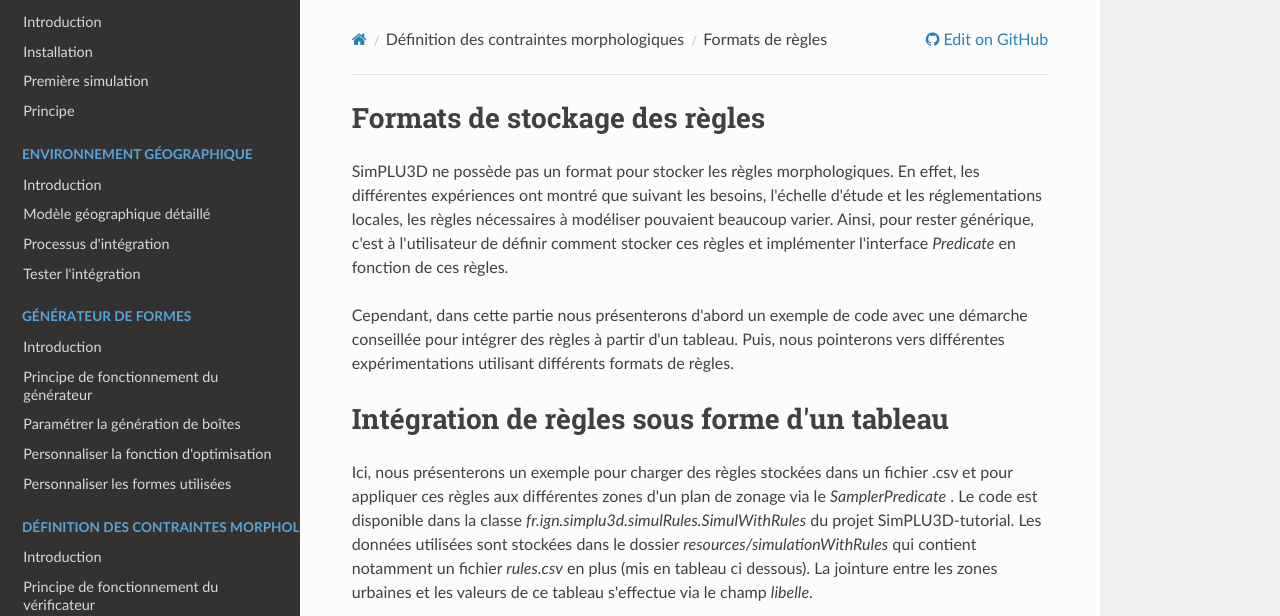
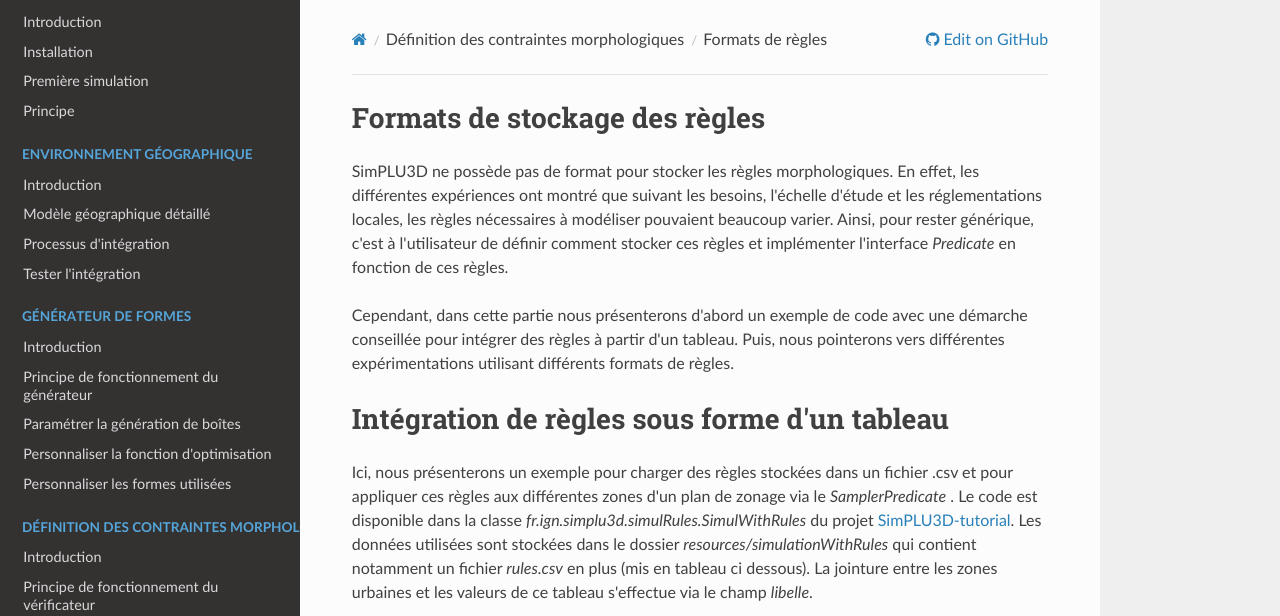
Before and after one commit to SimPLU3D/simplu3D-tutorial, an MkDocs documentation site: the page built from docs/rules/formats.md, in a window 1280 px wide and 900 px high. Shown: the top 616 px of the window. Built offline with MkDocs 1.6.1, drawn with Linux system fonts in a browser that asks for light colours; nearby versions of some CDN libraries.

Commit message:
modif mineure

```diff
--- a/docs/rules/formats.md
+++ b/docs/rules/formats.md
@@ -8,13 +8,13 @@ date: 2018-10-26
 
 # Formats de stockage des règles
 
-SimPLU3D ne possède pas un format pour stocker les règles morphologiques. En effet, les différentes expériences ont montré que suivant les besoins, l'échelle d'étude et les réglementations locales, les règles nécessaires à modéliser pouvaient beaucoup varier. Ainsi, pour rester générique, c'est à l'utilisateur de définir comment stocker ces règles et implémenter l'interface *Predicate* en fonction de ces règles.
+SimPLU3D ne possède pas de format pour stocker les règles morphologiques. En effet, les différentes expériences ont montré que suivant les besoins, l'échelle d'étude et les réglementations locales, les règles nécessaires à modéliser pouvaient beaucoup varier. Ainsi, pour rester générique, c'est à l'utilisateur de définir comment stocker ces règles et implémenter l'interface *Predicate* en fonction de ces règles.
 
 Cependant, dans cette partie nous présenterons d'abord un exemple de code avec une démarche conseillée pour intégrer des règles à partir d'un tableau. Puis, nous pointerons vers différentes expérimentations utilisant différents formats de règles.
 
 # Intégration de règles sous forme d'un tableau
 
-Ici, nous présenterons un exemple pour charger des règles stockées dans un fichier .csv et pour appliquer ces règles aux différentes zones d'un plan de zonage via le *SamplerPredicate* . Le code est disponible dans la classe *fr.ign.simplu3d.simulRules.SimulWithRules* du projet SimPLU3D-tutorial. Les données utilisées sont stockées dans le dossier *resources/simulationWithRules* qui contient notamment un fichier *rules.csv* en plus (mis en tableau ci dessous). La jointure entre les zones urbaines et les valeurs de ce tableau s'effectue via le champ *libelle*.
+Ici, nous présenterons un exemple pour charger des règles stockées dans un fichier .csv et pour appliquer ces règles aux différentes zones d'un plan de zonage via le *SamplerPredicate* . Le code est disponible dans la classe *fr.ign.simplu3d.simulRules.SimulWithRules* du projet [SimPLU3D-tutorial](https://github.com/SimPLU3D/simplu3D-tutorial). Les données utilisées sont stockées dans le dossier *resources/simulationWithRules* qui contient notamment un fichier *rules.csv* en plus (mis en tableau ci dessous). La jointure entre les zones urbaines et les valeurs de ce tableau s'effectue via le champ *libelle*.
 
 
 | libelle | distReculVoirie | distReculFond | distReculLat | distanceInterBati | maximalCES |
```
